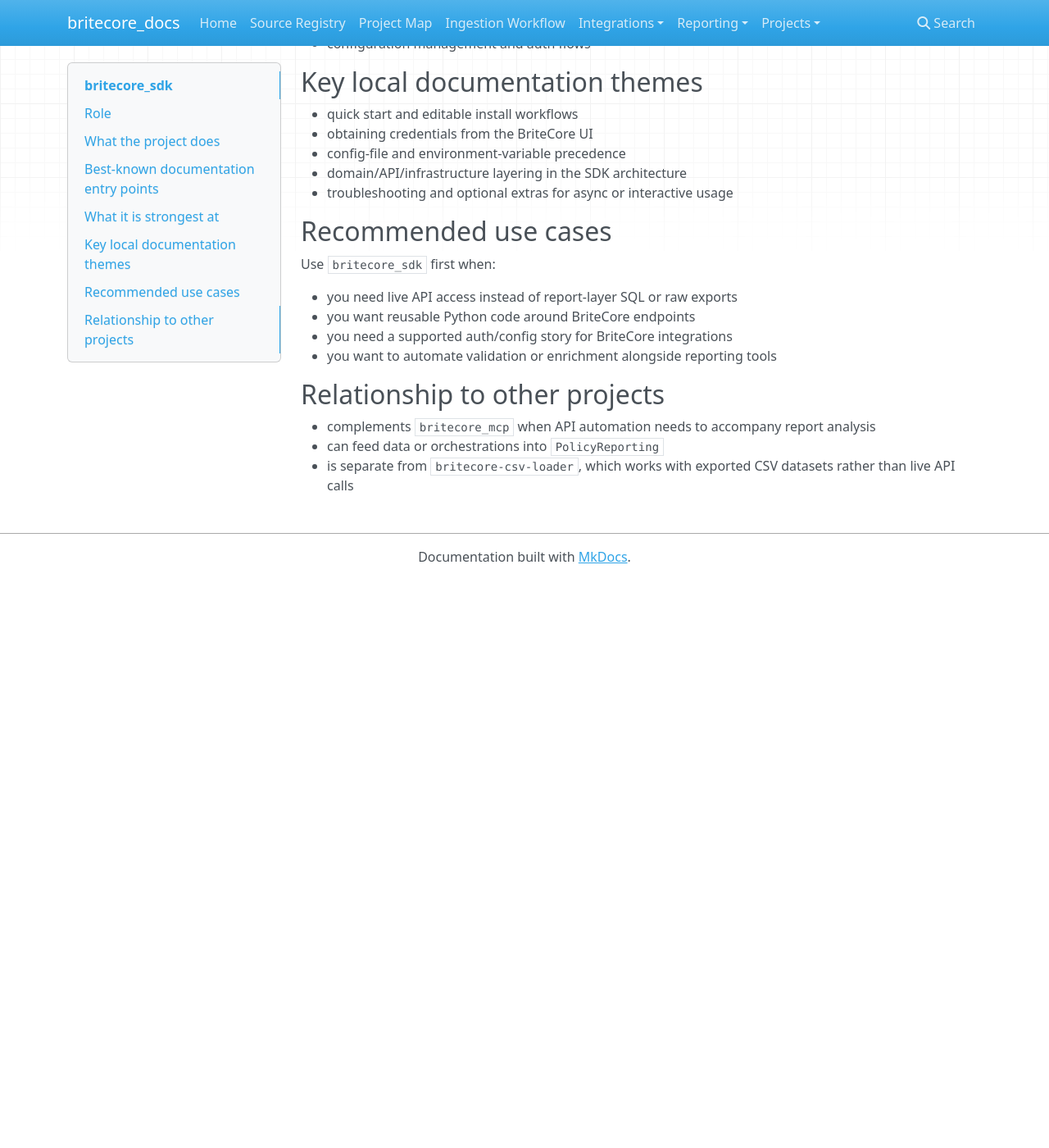
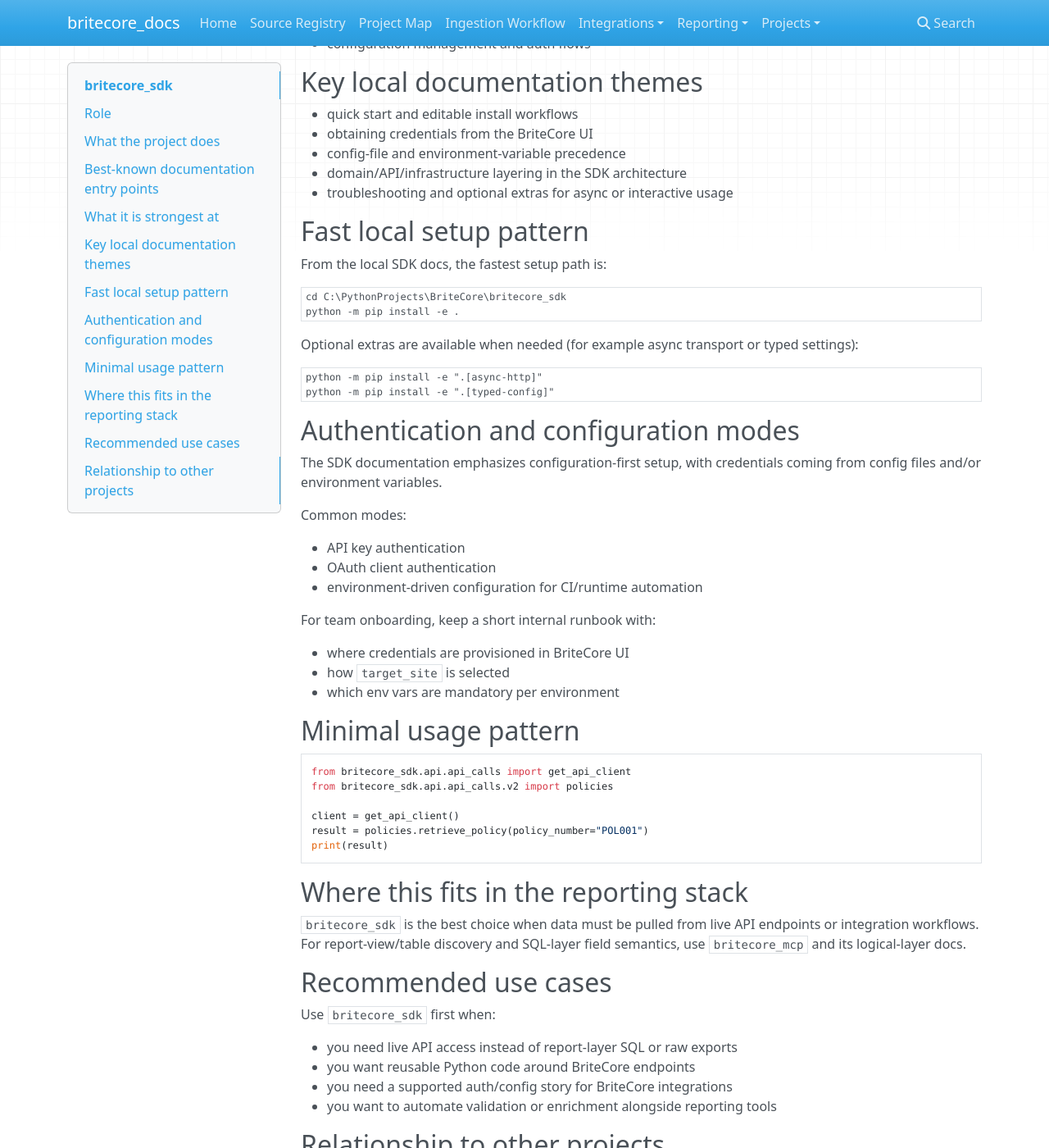
Before and after one commit to sshimek42/britecore_docs, an MkDocs documentation site: the page built from docs/projects/britecore_sdk.md, in a window 1280 px wide and 1400 px high, scrolled down 727 px. Shown: the whole window at 82% size. Built offline with MkDocs 1.6.1, drawn with Linux system fonts in a browser that asks for light colours; nearby versions of some CDN libraries; before the commit the page ends 1434 px from its top, so only the background shows below that.

Commit message:
Expand SDK and CSV loader project docs

````diff
--- a/docs/projects/britecore_csv_loader.md
+++ b/docs/projects/britecore_csv_loader.md
@@ -34,6 +34,52 @@
 - policyholder, revision, property, item, claim, and contact linkage patterns
 - claims-extractor workflows for reporting-year outputs
 
+## Relationship model highlights
+
+From `CSV_RELATIONSHIPS_OVERVIEW.md`, the raw-export model is strongly revision-centric with high reuse of:
+
+- `revisionId`
+- `policyId`
+- `claimId`
+- `itemId`
+- `contactId`
+- `propertyId`
+
+This makes the project especially valuable for validating joins and row-grain assumptions before translating logic into `v_*`/`m_*` SQL reporting layers.
+
+## Fast local usage patterns
+
+Python interface:
+
+```python
+from britecore_csv_loader import RawCsvInterface
+
+api = RawCsvInterface()
+revision_id = api.load_dataset("revisions")[0]["revisionId"]
+
+print(api.revision_summary(revision_id))
+print(api.extract_entity_links(revision_id))
+print(api.get_policy_snapshot(revision_id)["policySnapshot"])
+```
+
+CLI relationship inspection:
+
+```powershell
+python -m britecore_csv_loader.cli --relationships
+```
+
+Claims extractor pattern:
+
+```powershell
+python -m britecore_csv_loader.part2_claims --reporting-year 2025
+```
+
+## Operational tuning notes
+
+- Use `low_memory_mode=True` in `RawCsvInterface` when RAM is constrained.
+- For DuckDB-backed workflows, cap memory/threads explicitly in lower-memory environments.
+- Keep a known-good data directory convention documented for analysts to avoid path drift across local machines.
+
 ## Recommended use cases
 
 Use `britecore-csv-loader` first when:
@@ -54,3 +100,7 @@
 `CSV_RELATIONSHIPS_OVERVIEW.md` is a high-value source for understanding practical joins and relationship frequency in raw CSV exports.
 
 It is especially useful as a bridge between raw-export datasets and the more curated logical-layer docs in `britecore_mcp`.
+
+## Where this fits in the reporting stack
+
+Use `britecore-csv-loader` when raw-export lineage or relationship validation is the main goal. Use `britecore_mcp` when the target deliverable is SQL-report logic over the logical layer, and use `PolicyReporting` for unified multi-source service workflows.
--- a/docs/projects/britecore_sdk.md
+++ b/docs/projects/britecore_sdk.md
@@ -37,6 +37,53 @@
 - domain/API/infrastructure layering in the SDK architecture
 - troubleshooting and optional extras for async or interactive usage
 
+## Fast local setup pattern
+
+From the local SDK docs, the fastest setup path is:
+
+```powershell
+cd C:\PythonProjects\BriteCore\britecore_sdk
+python -m pip install -e .
+```
+
+Optional extras are available when needed (for example async transport or typed settings):
+
+```powershell
+python -m pip install -e ".[async-http]"
+python -m pip install -e ".[typed-config]"
+```
+
+## Authentication and configuration modes
+
+The SDK documentation emphasizes configuration-first setup, with credentials coming from config files and/or environment variables.
+
+Common modes:
+
+- API key authentication
+- OAuth client authentication
+- environment-driven configuration for CI/runtime automation
+
+For team onboarding, keep a short internal runbook with:
+
+- where credentials are provisioned in BriteCore UI
+- how `target_site` is selected
+- which env vars are mandatory per environment
+
+## Minimal usage pattern
+
+```python
+from britecore_sdk.api.api_calls import get_api_client
+from britecore_sdk.api.api_calls.v2 import policies
+
+client = get_api_client()
+result = policies.retrieve_policy(policy_number="POL001")
+print(result)
+```
+
+## Where this fits in the reporting stack
+
+`britecore_sdk` is the best choice when data must be pulled from live API endpoints or integration workflows. For report-view/table discovery and SQL-layer field semantics, use `britecore_mcp` and its logical-layer docs.
+
 ## Recommended use cases
 
 Use `britecore_sdk` first when:
````
